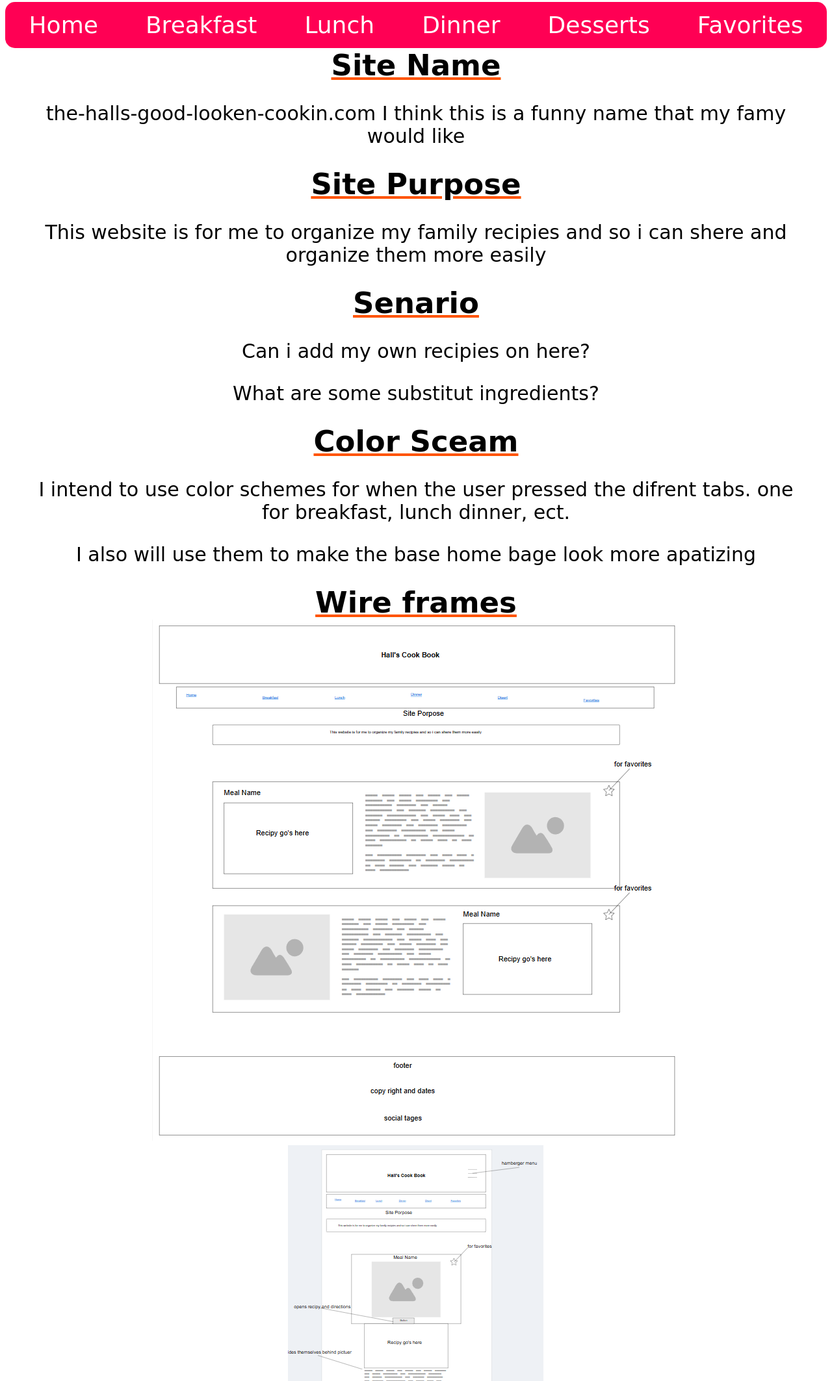
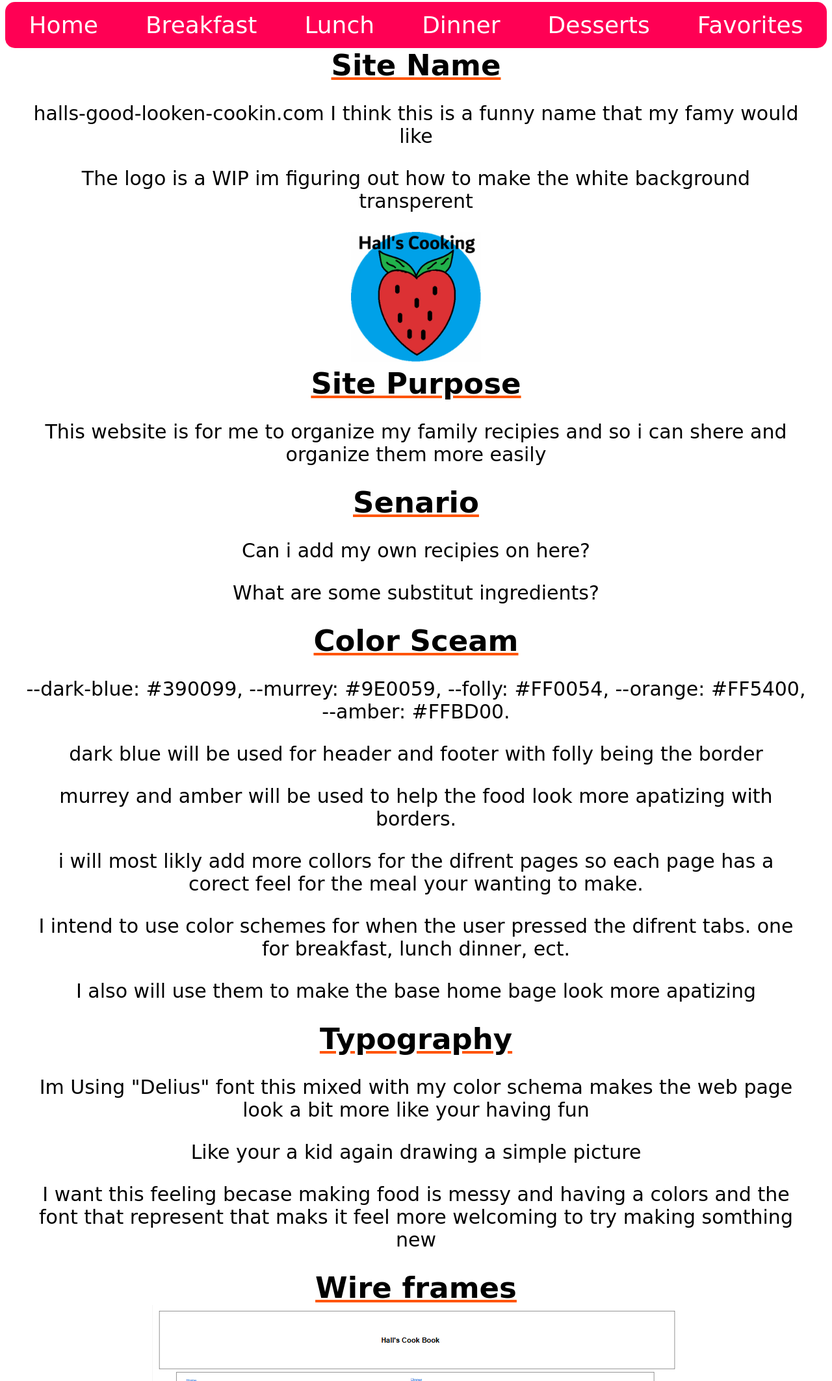
Before and after one commit to lightwisp/wdd131, a plain HTML site: page project/siteplan.html in a window 1280 px wide. Shown: the part 193-2319 px from the top of the page at 65% size. Drawn offline with Linux system fonts and the light colour scheme; a web font is replaced by a local one.

Commit message:
added logo and the requiered documents

```diff
--- a/project/scripts/siteplane.js
+++ b/project/scripts/siteplane.js
@@ -64,6 +64,7 @@ function createRecipies(filteredRecipie)
 
         let favButton = document.createElement("button")
         favButton.classList.add("fav-button")
+        favButton.setAttribute("aria-label", "Favoret Button")
 
 
         let name = document.createElement("h3")
--- a/project/siteplan.html
+++ b/project/siteplan.html
@@ -39,15 +39,25 @@
         <main>
             <div class="site-purpose">
                 <h2>Site Name</h2>
-                <p>the-halls-good-looken-cookin.com I think this is a funny name that my famy would like</p>
+                <p>halls-good-looken-cookin.com I think this is a funny name that my famy would like</p>
+                <p>The logo is a WIP im figuring out how to make the white background transperent</p>
+                <img src="images/Hall's-cooking-logo.webp" alt="Hall's logo" width="200">
                 <h2>Site Purpose</h2>
                 <p>This website is for me to organize my family recipies and so i can shere and organize them more easily</p>
                 <h2>Senario</h2>
                 <p>Can i add my own recipies on here?</p>
                 <p>What are some substitut ingredients?</p>
                 <h2>Color Sceam</h2>
+                <p>--dark-blue: #390099, --murrey: #9E0059, --folly: #FF0054, --orange: #FF5400, --amber: #FFBD00.</p>
+                <p>dark blue will be used for header and footer with folly being the border</p>
+                <p>murrey and amber will be used to help the food look more apatizing with borders.</p>
+                <p>i will most likly add more collors for the difrent pages so each page has a corect feel for the meal your wanting to make.</p>
                 <p>I intend to use color schemes for when the user pressed the difrent tabs. one for breakfast, lunch dinner, ect.</p>
                 <p>I also will use them to make the base home bage look more apatizing</p>
+                <h2>Typography</h2>
+                <p>Im Using "Delius" font this mixed with my color schema makes the web page look a bit more like your having fun</p>
+                <p>Like your a kid again drawing a simple picture</p>
+                <p>I want this feeling becase making food is messy and having a colors and the font that represent that maks it feel more welcoming to try making somthing new</p>
                 <h2>Wire frames</h2>
                 <img src="images/Large-web-view.png" alt="wiere fram" >
                 <img src="images/Moble-web-view.png" alt="moble wire fram">
@@ -58,7 +68,7 @@
 
         </main>
         <footer>
-            <p>&copy; <span id="year"></span> 🐦‍🔥Dylan Ty Sayer🐦‍🔥 🐝Utah🐝</p>
+            <p>&copy;<span id="year"></span> 🐦‍🔥Dylan Ty Sayer🐦‍🔥 🐝Utah🐝</p>
             <p id="lastModified"></p>
         </footer>
     </div>
```
Also changed, not shown: project/images/Hall's-cooking-logo.webp (added).
